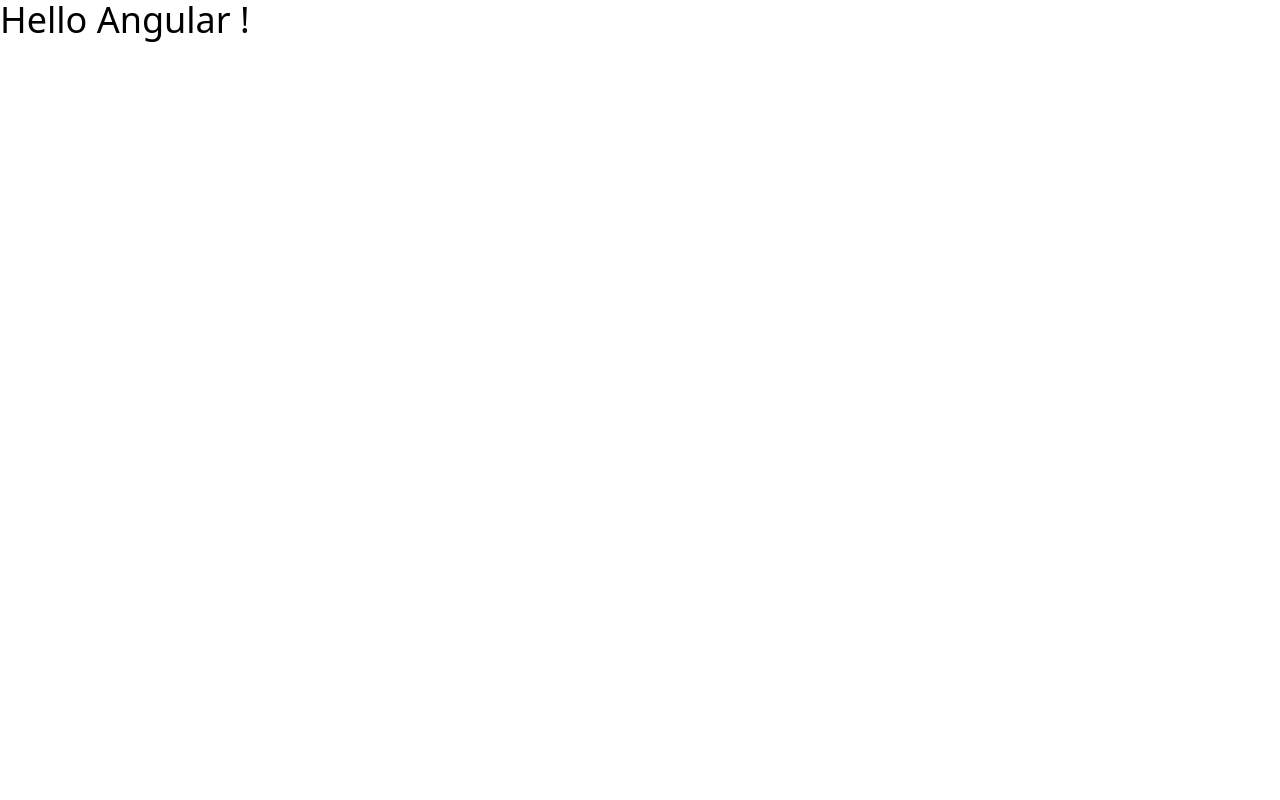
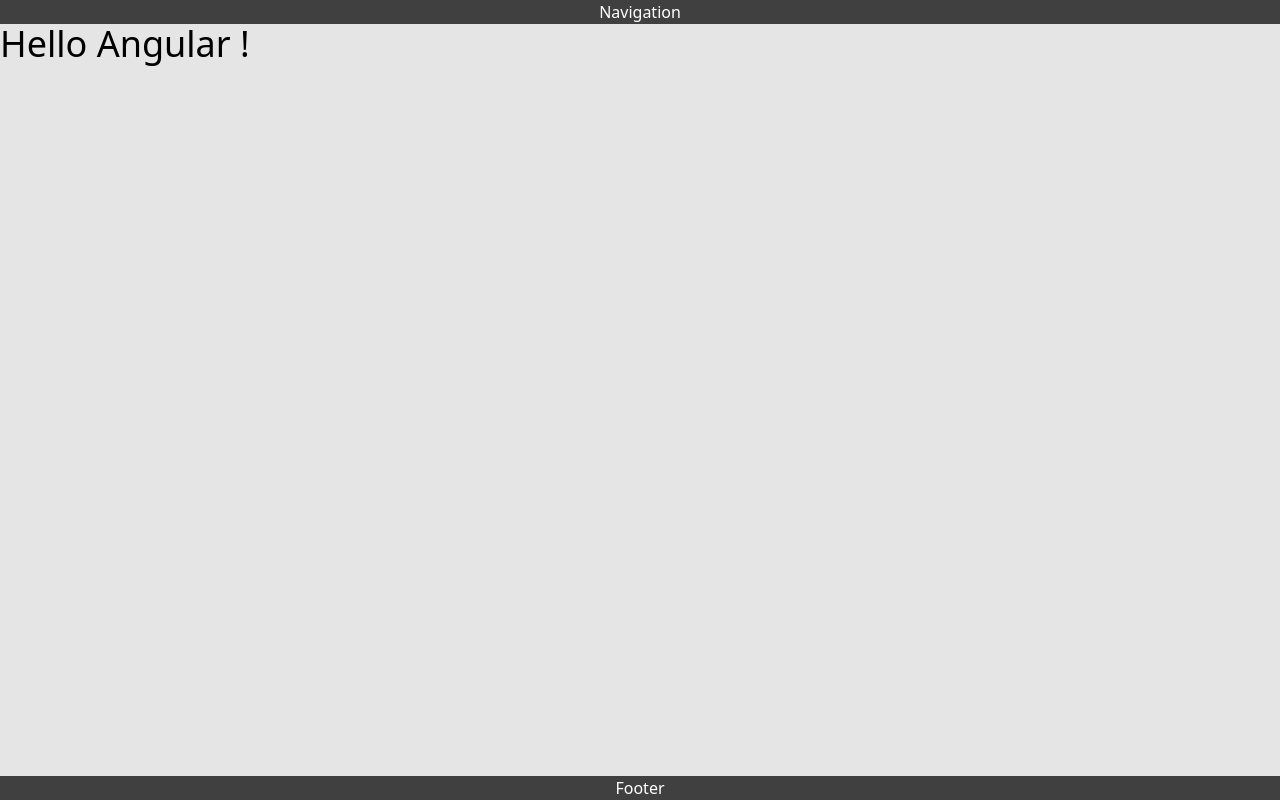
Before and after one commit to giltest99/git-simple, an Angular app: page / in a window 1280 px wide. Built offline with nearby package versions, Linux system fonts and the light colour scheme.

Commit message:
Set  body BG color. Create header, main and footer. Main : flex-grow.

```diff
--- a/src/app/app.component.html
+++ b/src/app/app.component.html
@@ -1 +1,11 @@
-<h1 class='text-4xl'>Hello Angular !</h1>
+<div class="flex flex-col h-screen">
+  <header class="bg-neutral-700 text-white text-center">
+    <p>Navigation</p>
+  </header>
+  <main class="container mx-auto grow">
+    <h1 class="text-4xl">Hello Angular !</h1>
+  </main>
+  <footer class="bg-neutral-700 text-white text-center">
+    <p>Footer</p>
+  </footer>
+</div>
--- a/src/index.html
+++ b/src/index.html
@@ -7,7 +7,7 @@
   <meta name="viewport" content="width=device-width, initial-scale=1">
   <link rel="icon" type="image/x-icon" href="favicon.ico">
 </head>
-<body>
+<body class="bg-neutral-200">
   <app-root></app-root>
 </body>
 </html>
```
